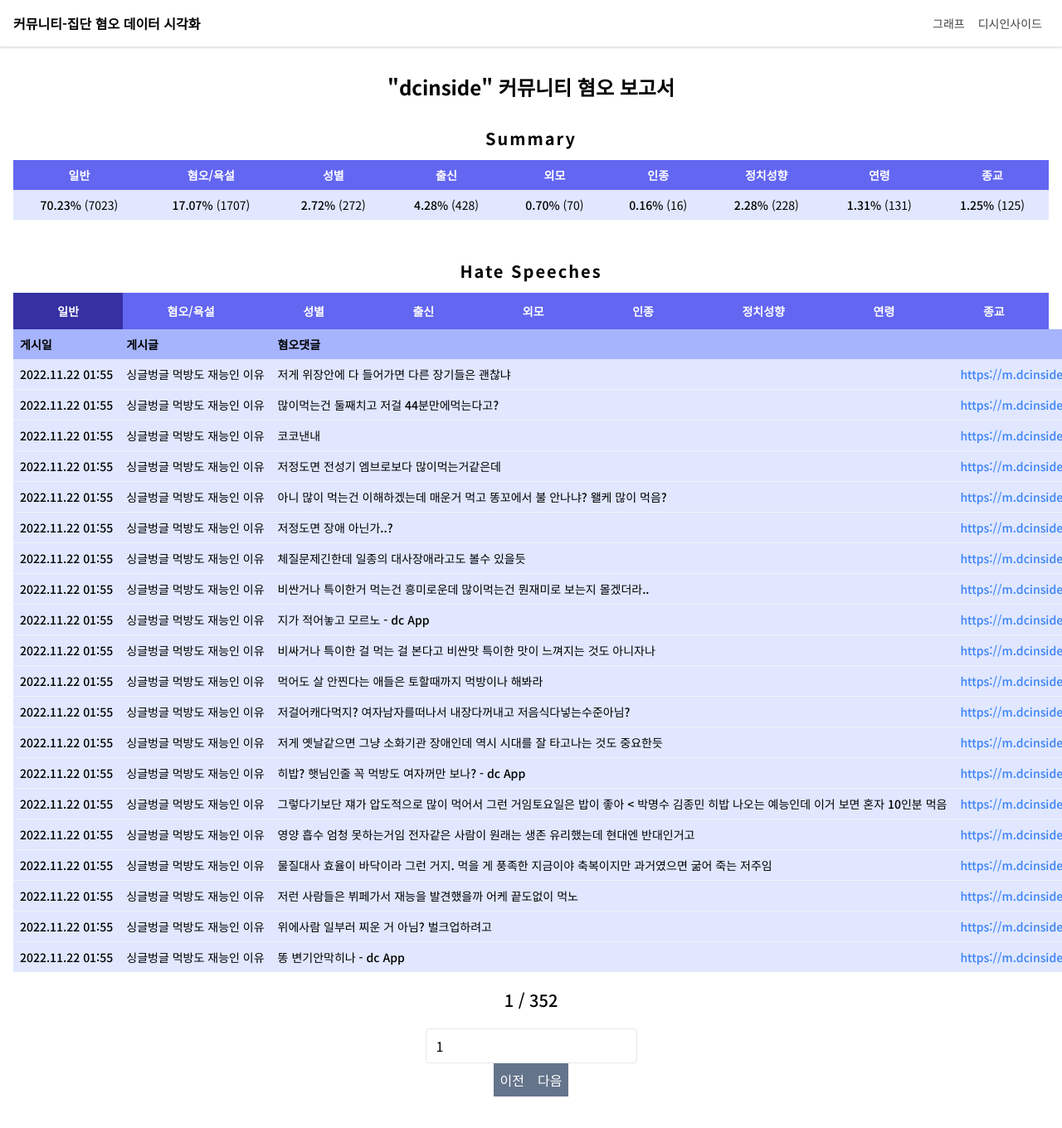
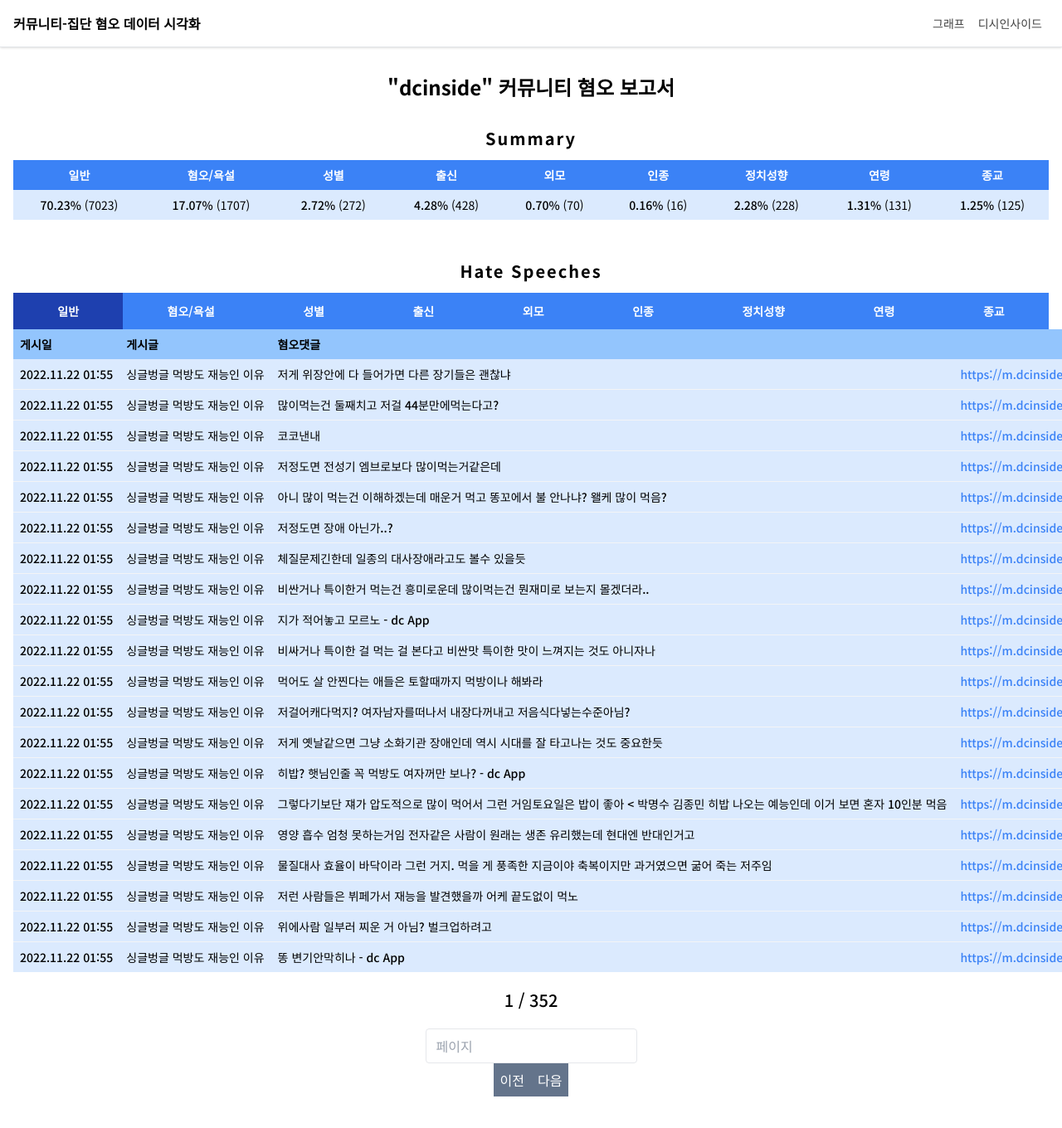
Before and after one commit to individual-research/research2-visualization, a Nuxt app in the folder client/: page /report/dcinside in a window 1280 px wide. Shown: the top 1360 px of the page at 83% size. Built offline with nearby package versions, Linux system fonts and the light colour scheme; what v-network-graph would draw is missing.

Commit message:
컬러 테마 변경

```diff
--- a/client/components/BaseTab.vue
+++ b/client/components/BaseTab.vue
@@ -38,12 +38,12 @@
 
 <style lang="postcss" scoped>
 button {
-  @apply py-3 px-6 bg-indigo-500 text-white text-sm font-semibold transition-all;
+  @apply py-3 px-6 bg-blue-500 text-white text-sm font-semibold transition-all;
 }
 button:hover {
-  @apply bg-indigo-600;
+  @apply bg-blue-600;
 }
 button.selected {
-  @apply bg-indigo-800;
+  @apply bg-blue-800;
 }
 </style>
--- a/client/pages/report/[community].vue
+++ b/client/pages/report/[community].vue
@@ -6,7 +6,7 @@
 
 const curPage = ref(1);
 const curLabel = ref('일반');
-const targetPage = ref('1');
+const targetPage = ref('');
 
 const perPage = 20;
 const pageComments = computed(() => comments[curLabel.value].slice((curPage.value - 1) * perPage, curPage.value * perPage));
@@ -45,7 +45,7 @@
       <h2 class="text-center font-semibold text-xl mb-3 tracking-widest">Summary</h2>
       <div class="overflow-x-auto">
         <table class="table-auto w-full text-center">
-          <thead class="text-sm font-semibold uppercase text-white bg-indigo-500">
+          <thead class="text-sm font-semibold uppercase text-white bg-blue-500">
             <tr>
               <th v-for="label in labels" :key="label" class="p-2 whitespace-nowrap">
                 <div class="font-semibold">{{ label }}</div>
@@ -54,7 +54,7 @@
           </thead>
           <tbody class="text-sm divide-y divide-gray-100">
             <tr>
-              <td v-for="label in labels" :key="label" class="p-2 whitespace-nowrap bg-indigo-100 text-black">
+              <td v-for="label in labels" :key="label" class="p-2 whitespace-nowrap bg-blue-100 text-black">
                 <div>
                   <span class="font-medium">{{ ((counts[label] / total) * 100).toFixed(2) }}%</span> ({{ counts[label] }})
                 </div>
@@ -69,7 +69,7 @@
       <BaseTab @change-tab="onChangeTab">
         <BaseTabItem v-for="label in labels" :key="label" :title="label">
           <table class="table-auto w-full text-left">
-            <thead class="text-sm font-semibold uppercase text-black bg-indigo-300">
+            <thead class="text-sm font-semibold uppercase text-black bg-blue-300">
               <tr>
                 <th class="p-2 whitespace-nowrap">
                   <div class="font-semibold">게시일</div>
@@ -87,16 +87,16 @@
             </thead>
             <tbody class="text-sm divide-y divide-gray-100">
               <tr v-for="comment in pageComments" :key="comment.no">
-                <td class="p-2 whitespace-nowrap bg-indigo-100 text-black">
+                <td class="p-2 whitespace-nowrap bg-blue-100 text-black">
                   <div class="font-medium">{{ comment.postDate }}</div>
                 </td>
-                <td class="p-2 whitespace-nowrap bg-indigo-100 text-black">
+                <td class="p-2 whitespace-nowrap bg-blue-100 text-black">
                   <div class="font-medium">{{ comment.postTitle }}</div>
                 </td>
-                <td class="p-2 whitespace-nowrap bg-indigo-100 text-black">
+                <td class="p-2 whitespace-nowrap bg-blue-100 text-black">
                   <div class="font-medium">{{ comment.content }}</div>
                 </td>
-                <td class="p-2 whitespace-nowrap bg-indigo-100 text-blue-500 text-right">
+                <td class="p-2 whitespace-nowrap bg-blue-100 text-blue-500 text-right">
                   <a class="font-medium" :href="comment.postLink" target="_blank">{{ comment.postLink }}</a>
                 </td>
               </tr>
@@ -106,7 +106,7 @@
           <div class="text-center my-5 font-medium text-xl">{{ curPage }} / {{ maxPage }}</div>
 
           <div class="flex justify-center">
-            <input v-model="targetPage" class="py-2 px-3 border rounded" type="text" @keypress.enter="jumpPage" />
+            <input v-model="targetPage" placeholder="페이지" class="py-2 px-3 border rounded" type="text" @keypress.enter="jumpPage" />
           </div>
 
           <div class="flex justify-center">
```
